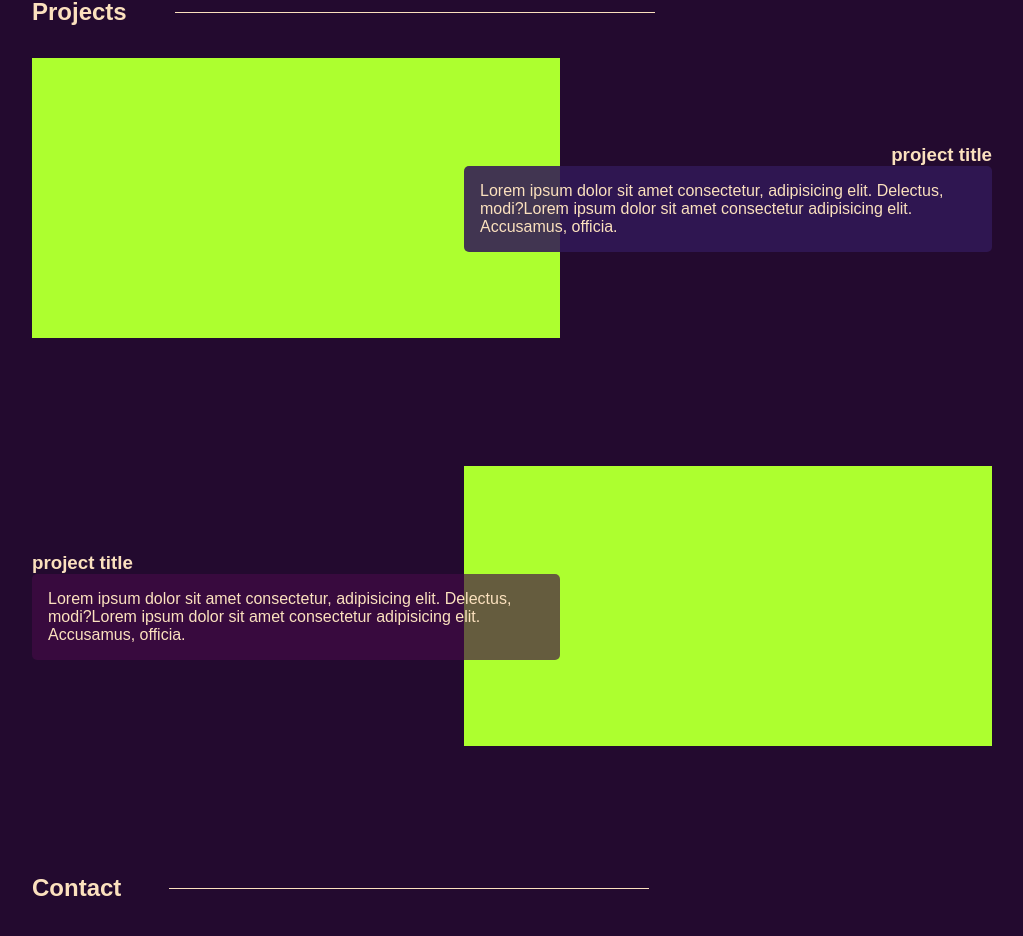
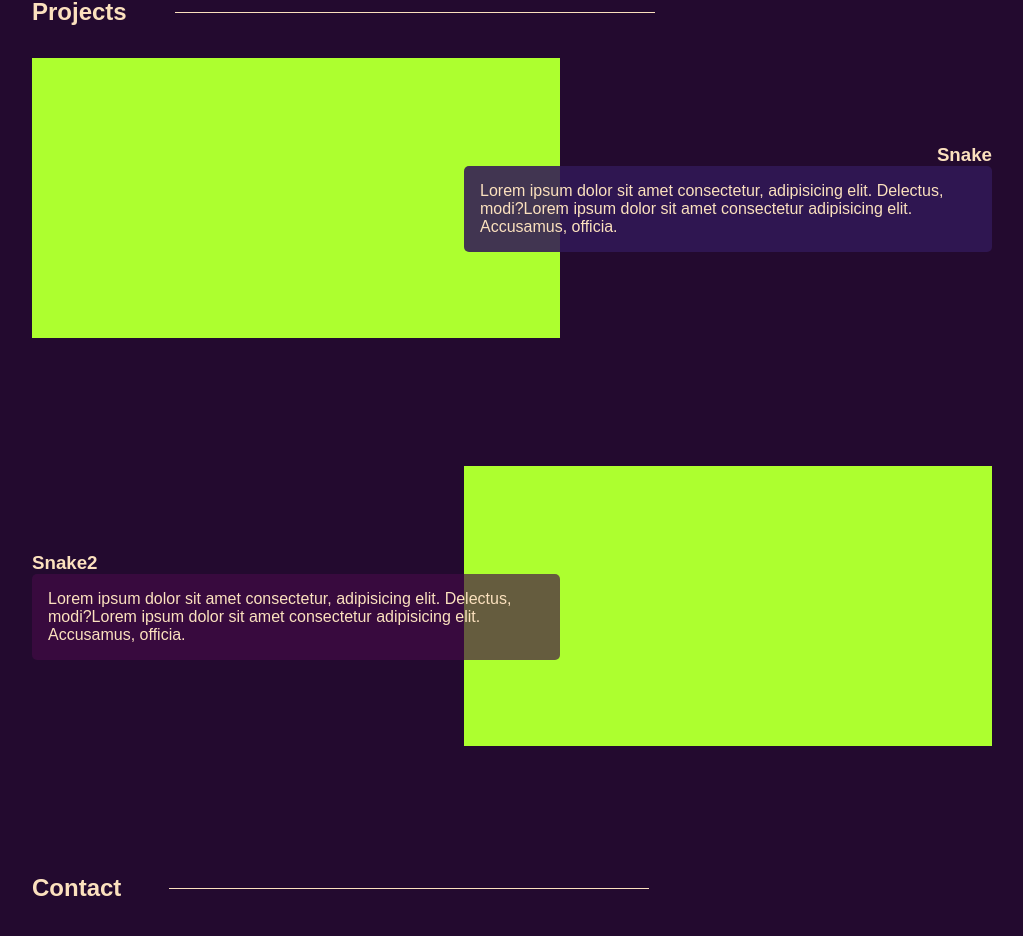
Before and after one commit to DaniPhilo/portfolio, a React (Create React App) app: page / in a window 1280 px wide. Shown: the part 1192-2128 px from the top of the page, without its empty margins (128-1151 px from the left). Built offline with nearby package versions, Linux system fonts and the light colour scheme.

Commit message:
New JSON file to import project info from

```diff
--- /dev/null
+++ b/src/components/ProjectCard.js
@@ -0,0 +1,34 @@
+import React from 'react'
+
+export default function ProjectCard({ project, index }) {
+
+    const side = index % 2 === 0 ? 'right' : 'left';
+
+    return (<>
+            {index % 2 === 0 ?
+                <div className='project-card-left'>
+                    <div className="project-img"></div>
+                    <div className="project-info">
+                        <div className="project-title">
+                            <h3>{project.name}</h3>
+                        </div>
+                        <div className='project-description'>
+                            {project.description}
+                        </div>
+                    </div>
+                </div>
+                :
+                <div className='project-card-right'>
+                    <div className="project-info">
+                        <div className="project-title">
+                            <h3>{project.name}</h3>
+                        </div>
+                        <div className='project-description'>
+                            {project.description}
+                        </div>
+                    </div>
+                    <div className="project-img"></div>
+                </div>
+            }
+        </>)
+}
--- a/src/components/Projects.js
+++ b/src/components/Projects.js
@@ -1,6 +1,14 @@
 import React from 'react'
 
+import ProjectCard from './ProjectCard';
+import ProjectRecords from '../projects.json';
+
 export default function Projects() {
+
+  // ProjectRecords.map(project => {
+  //   console.log(project);
+  // })
+
   return (
     <section className='centered-section'>
 
@@ -9,7 +17,11 @@ export default function Projects() {
         <div className="title-line"></div>
       </div>
 
-      <div className='project-card-left'>
+      {ProjectRecords.map((project, index) => {
+        return <ProjectCard key={index} project={project} index={index}/>
+      })}
+
+      {/* <div className='project-card-left'>
         <div className="project-img"></div>
         <div className="project-info">
           <div className="project-title">
@@ -22,7 +34,6 @@ export default function Projects() {
       </div>
 
       <div className='project-card-right'>
-
         <div className="project-info">
           <div className="project-title">
             <h3>project title</h3>
@@ -30,10 +41,9 @@ export default function Projects() {
           <div className='project-description'>
             Lorem ipsum dolor sit amet consectetur, adipisicing elit. Delectus, modi?Lorem ipsum dolor sit amet consectetur adipisicing elit. Accusamus, officia.
           </div>
-
         </div>
         <div className="project-img"></div>
-      </div>
+      </div> */}
     </section>
   )
 }
--- /dev/null
+++ b/src/projects.json
@@ -0,0 +1,18 @@
+[
+    {
+        "name": "Snake",
+        "img": "",
+        "description": "Lorem ipsum dolor sit amet consectetur, adipisicing elit. Delectus, modi?Lorem ipsum dolor sit amet consectetur adipisicing elit. Accusamus, officia.",
+        "technologies": [],
+        "gh_link": "",
+        "tags": []
+    },
+    {
+        "name": "Snake2",
+        "img": "",
+        "description": "Lorem ipsum dolor sit amet consectetur, adipisicing elit. Delectus, modi?Lorem ipsum dolor sit amet consectetur adipisicing elit. Accusamus, officia.",
+        "technologies": [],
+        "gh_link": "",
+        "tags": []
+    }
+]
```
